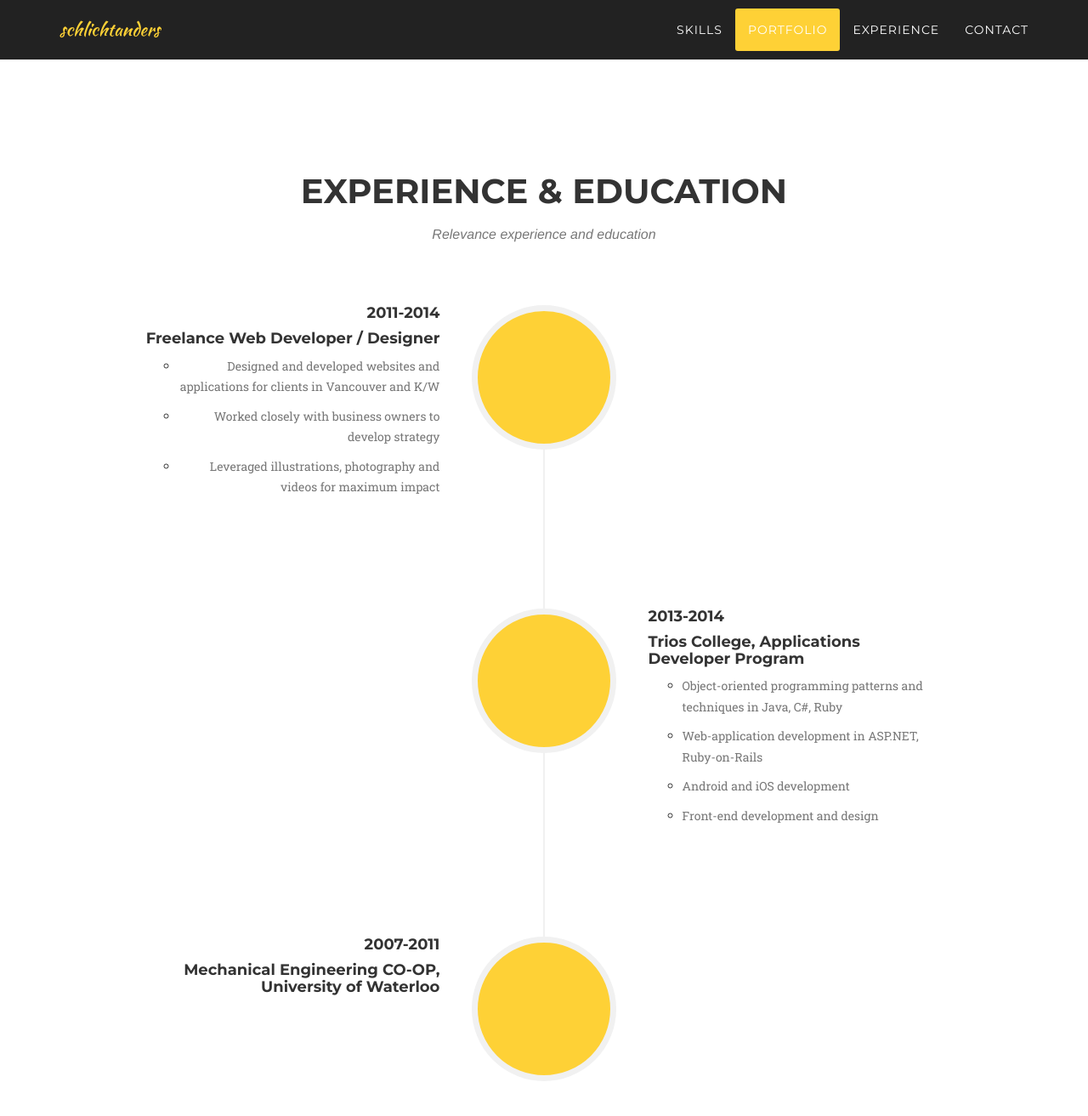
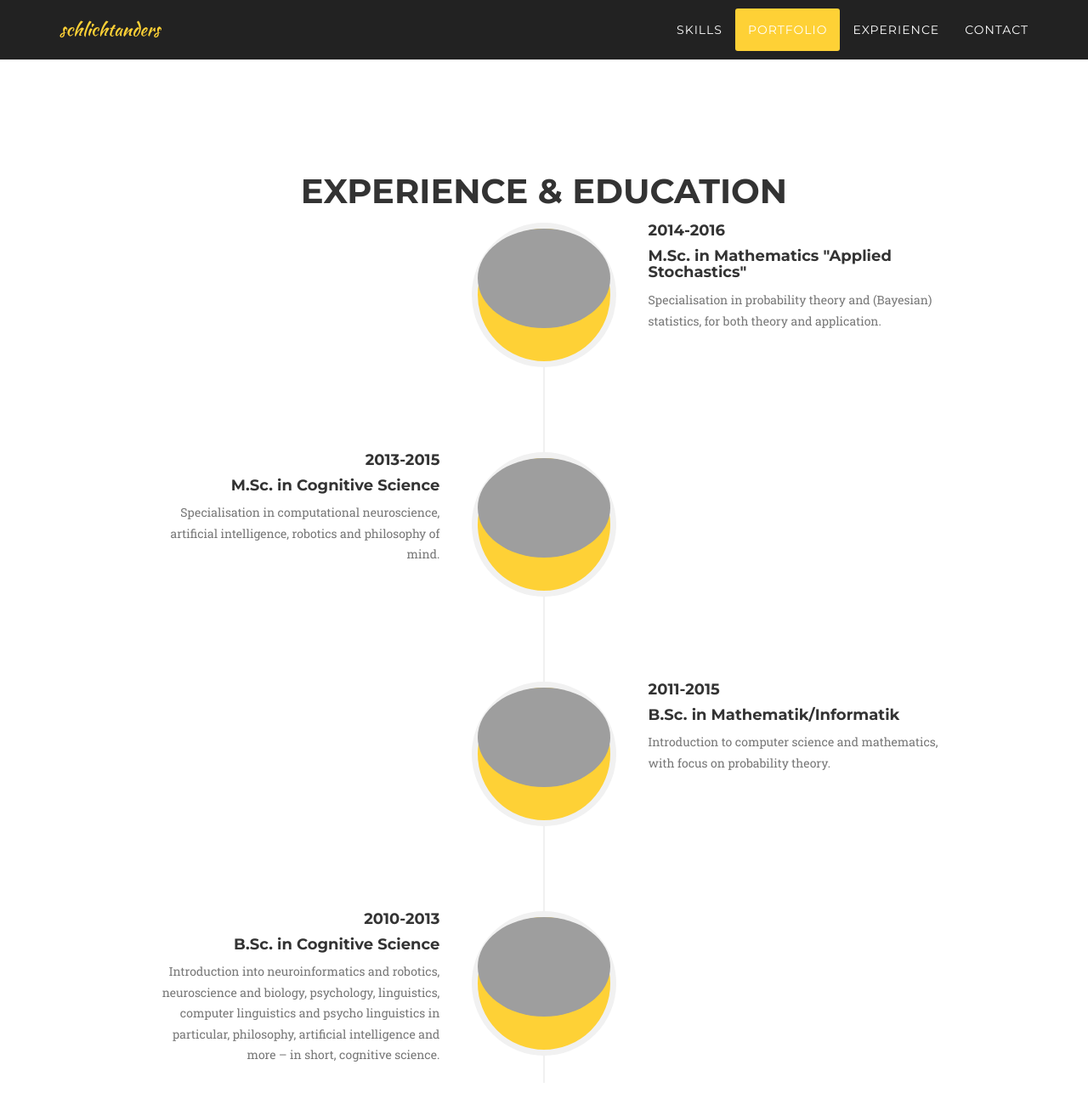
Before and after one commit to stephansahm/stephansahm.github.io, a Jekyll site: the page built from _posts/2014-08-10-Fish-Map.markdown, in a window 1280 px wide and 1400 px high, scrolled down 2681 px. Shown: the top 1313 px of the window at 85% size. Built offline with Jekyll 4.4.1, drawn with Linux system fonts in a browser that asks for light colours; some web fonts are replaced.

Commit message:
timeline

```diff
--- a/_includes/about.html
+++ b/_includes/about.html
@@ -4,85 +4,76 @@
             <div class="row">
                 <div class="col-lg-12 text-center">
                     <h2 class="section-heading">Experience & Education</h2>
-                    <h3 class="section-subheading text-muted">Relevance experience and education</h3>
+                    <!-- <h3 class="section-subheading text-muted">Relevant experience and education</h3> -->
                 </div>
             </div>
             <div class="row">
                 <div class="col-lg-12">
                     <ul class="timeline">
-                        <li>
+                        <li class="timeline-inverted">
                             <div class="timeline-image">
-                                <img class="img-circle img-responsive" src="img/about/1.jpg" alt="">
+                                <img class="img-circle img-responsive" src="img/about/radboud.jpg" alt="">
                             </div>
                             <div class="timeline-panel">
                                 <div class="timeline-heading">
-                                    <h4>2011-2014</h4>
-                                    <h4 class="subheading">Freelance Web Developer / Designer</h4>
+                                    <h4>2014-2016</h4>
+                                    <h4 class="subheading">M.Sc. in Mathematics "Applied Stochastics"</h4>
                                 </div>
                                 <div class="timeline-body">
-                                        <ul>
-                                            <li>
                                   <p class="text-muted">
-                                                Designed and developed websites and applications for clients in Vancouver and K/W
+                                  Specialisation in probability theory and (Bayesian) statistics, for both theory and application.
                                   </p>
+                                </div>
+                            </div>
                         </li>
                         <li>
+                            <div class="timeline-image">
+                                <img class="img-circle img-responsive" src="img/about/uos.jpg" alt="">
+                            </div>
+                            <div class="timeline-panel">
+                                <div class="timeline-heading">
+                                    <h4>2013-2015</h4>
+                                    <h4 class="subheading">M.Sc. in Cognitive Science</h4>
+                                </div>
+                                <div class="timeline-body">
                                   <p class="text-muted">
-                                                Worked closely with business owners to develop strategy
+                                    Specialisation in computational neuroscience, artificial intelligence, robotics and philosophy
+                                  of mind.
                                   </p>
-                                            </li>
-                                            <li>
-                                                <p class="text-muted">
-                                                Leveraged illustrations, photography and videos for maximum impact
-                                                </p>
-                                                </li>
-                                        </ul>
                                 </div>
                             </div>
                         </li>
                         <li class="timeline-inverted">
                             <div class="timeline-image">
-                                <img class="img-circle img-responsive" src="img/about/2.jpg" alt="">
+                                <img class="img-circle img-responsive" src="img/about/uos.jpg" alt="">
                             </div>
                             <div class="timeline-panel">
                                 <div class="timeline-heading">
-                                    <h4>2013-2014</h4>
-                                    <h4 class="subheading">Trios College, Applications Developer Program</h4>
+                                    <h4>2011-2015</h4>
+                                    <h4 class="subheading">B.Sc. in Mathematik/Informatik</h4>
                                 </div>
                                 <div class="timeline-body">
-                                    <ul>
-                                            <li>
                                   <p class="text-muted">
-                                                Object-oriented programming patterns and techniques in Java, C#, Ruby
+                                    Introduction to computer science and mathematics, with focus on probability theory.
                                   </p>
-                                            </li>
-                                            <li>
-                                                <p class="text-muted">
-                                                 Web-application development in ASP.NET, Ruby-on-Rails
-                                                </p>
-                                            </li>
-                                            <li>
-                                                <p class="text-muted">Android and iOS development
-                                                </p>
-                                            </li>
-                                            <li>
-                                                <p class="text-muted">Front-end development and design
-                                                </p>
-                                            </li>
-                                        </ul>
                                 </div>
                             </div>
                         </li>
                         <li>
                             <div class="timeline-image">
-                                <img class="img-circle img-responsive" src="img/about/3.jpg" alt="">
+                                <img class="img-circle img-responsive" src="img/about/uos.jpg" alt="">
                             </div>
                             <div class="timeline-panel">
                                 <div class="timeline-heading">
-                                    <h4>2007-2011</h4>
-                                    <h4 class="subheading">Mechanical Engineering CO-OP, <br /> University of Waterloo </h4>
+                                    <h4>2010-2013</h4>
+                                    <h4 class="subheading">B.Sc. in Cognitive Science</h4>
                                 </div>
                                 <div class="timeline-body">
+                                  <p class="text-muted">
+                                    Introduction into neuroinformatics and robotics, neuroscience and biology, psychology,
+linguistics, computer linguistics and psycho linguistics in particular, philosophy, artificial
+intelligence and more – in short, cognitive science.
+                                  </p>
                                 </div>
                             </div>
                         </li>
```
Lines whose indentation alone changed are shown as unchanged.
